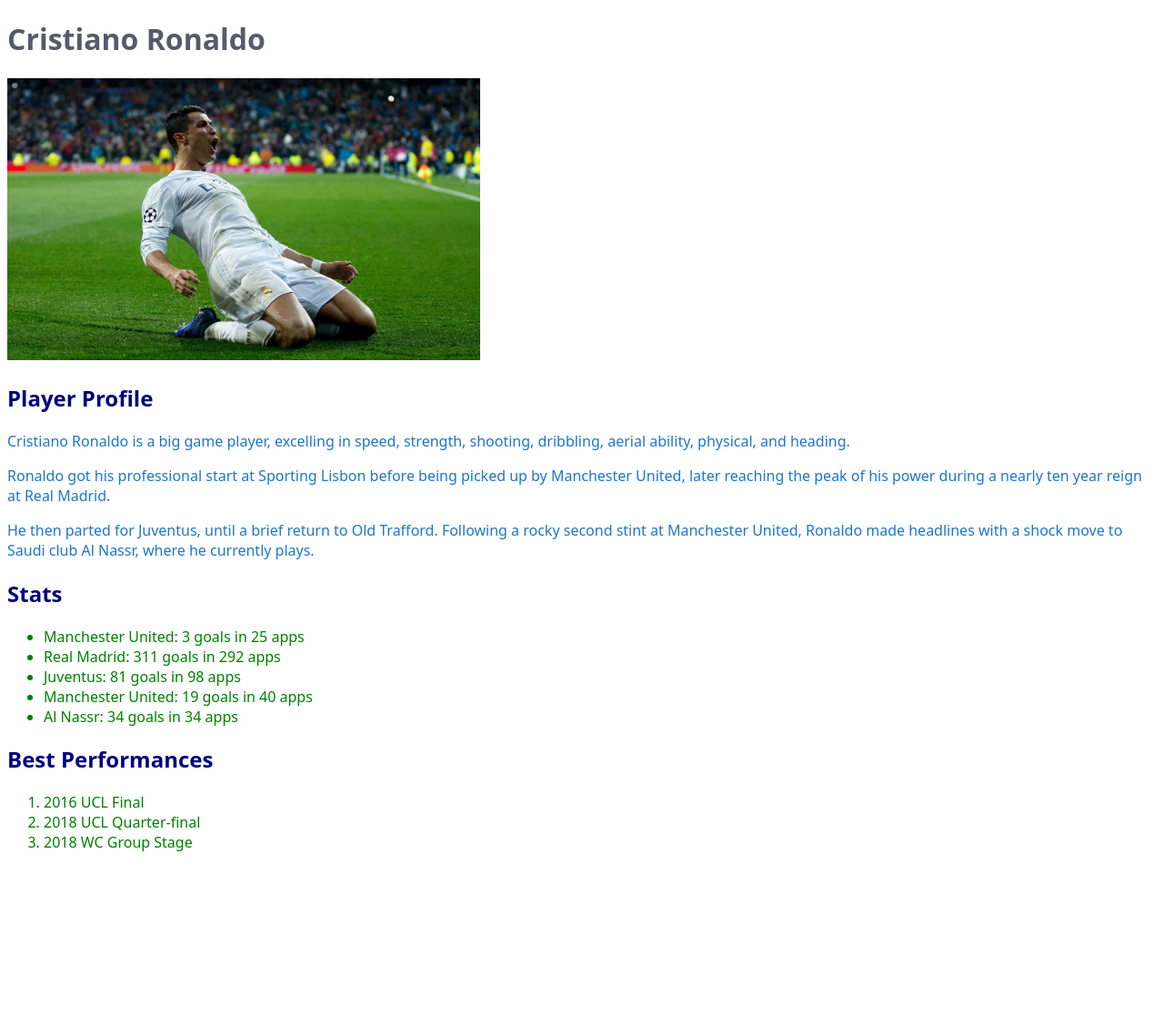
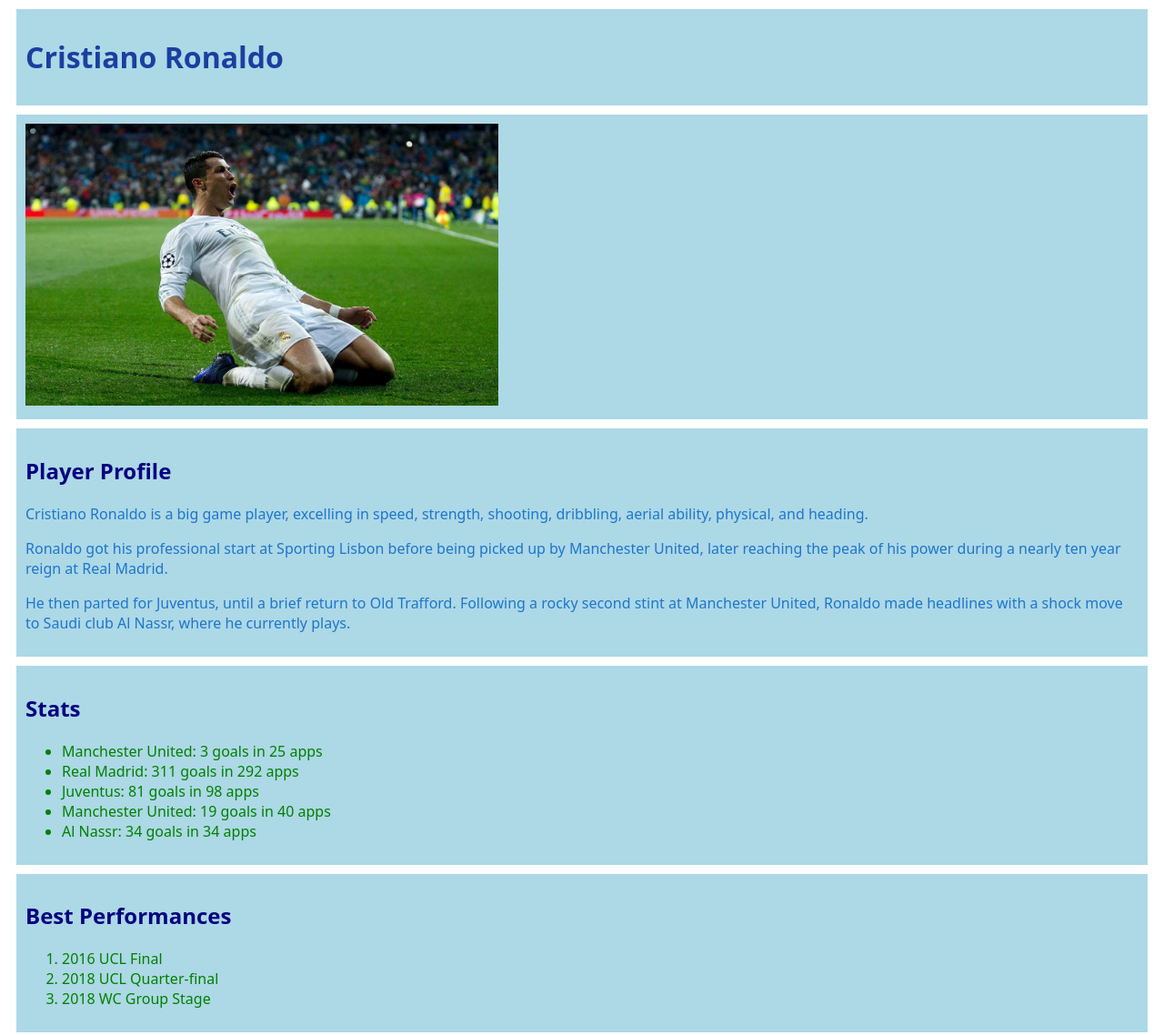
Before and after one commit to basha105/footballers, a plain HTML site: page ballers/cristiano.html in a window 1280 px wide. Shown: the whole page at 91% size. Before the commit the page ends 953 px from the top, so only its background shows below. Drawn offline with Linux system fonts and the light colour scheme.

Commit message:
Modified cristiano css

```diff
--- a/ballers/cristiano.html
+++ b/ballers/cristiano.html
@@ -7,16 +7,28 @@
     </head>
 
     <body>
-        <h1>Cristiano Ronaldo</h1>
-        <img src="../images/cr7.jpeg" alt="Cristiano Ronaldo" height="310" width="520">
-        <h2>Player Profile</h2>
+        <div>
+            <h1>Cristiano Ronaldo</h1>
+        </div>
+
+        <div>
+            <img src="../images/cr7.jpeg" alt="Cristiano Ronaldo" height="310" width="520">
+        </div>
+
+
+        <div>
+            <h2>Player Profile</h2>
         <p>
             Cristiano Ronaldo is a big game player, excelling in speed, strength, shooting, dribbling, aerial ability, physical, and heading.
         </p>
         <p>Ronaldo got his professional start at Sporting Lisbon before being picked up by Manchester United, later reaching the peak of his power during a nearly ten year reign at Real Madrid. </p>
         <p>He then parted for Juventus, until a brief return to Old Trafford. Following a rocky second stint at Manchester United, Ronaldo made headlines with a shock move to Saudi club Al Nassr, where he currently plays.</p>
+        </div>
 
-        <h2>Stats</h2>
+
+
+        <div>
+            <h2>Stats</h2>
         <ul>
             <li>Manchester United: 3 goals in 25 apps</li>
             <li>Real Madrid: 311 goals in 292 apps</li>
@@ -24,14 +36,18 @@
             <li>Manchester United: 19 goals in 40 apps</li>
             <li>Al Nassr: 34 goals in 34 apps</li>
         </ul>
+        </div>
 
-        <h2>Best Performances</h2>
+        <div>
+            <h2>Best Performances</h2>
             <ol>
                 <li>2016 UCL Final</li>
                 <li>2018 UCL Quarter-final</li>
                 <li>2018 WC Group Stage</li>
 
             </ol>
+        </div>
+
 
     </body>
 
--- a/styles.css
+++ b/styles.css
@@ -3,7 +3,8 @@
 }
 
 h1 {
-    color:rgb(85, 91, 107);
+    color:rgb(27, 63, 160);
+    border: 5px rgb(190, 12, 12);
 }
 p {
     color:rgb(29, 118, 206)
@@ -14,3 +15,9 @@
 h2 {
     color: navy;
 }
+
+div {
+    padding: 10px 10px 10px 10px;
+    background-color: lightblue;
+    margin: 10px;
+}
```
